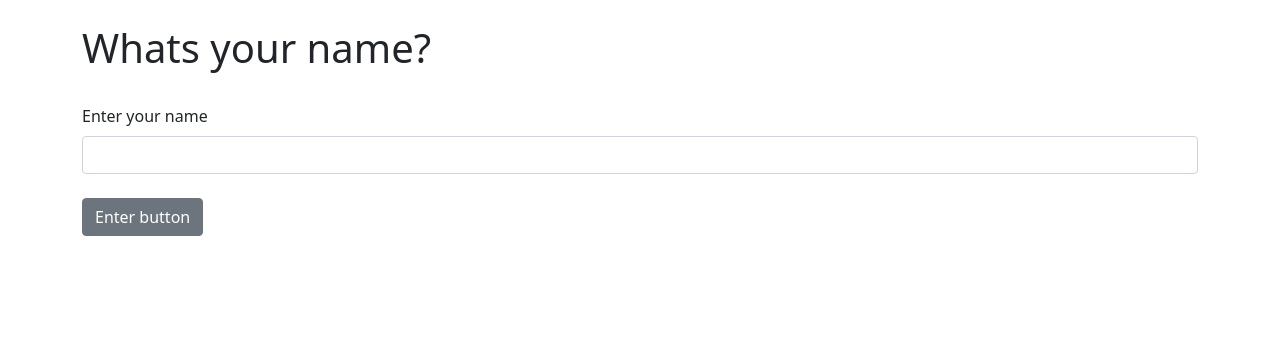
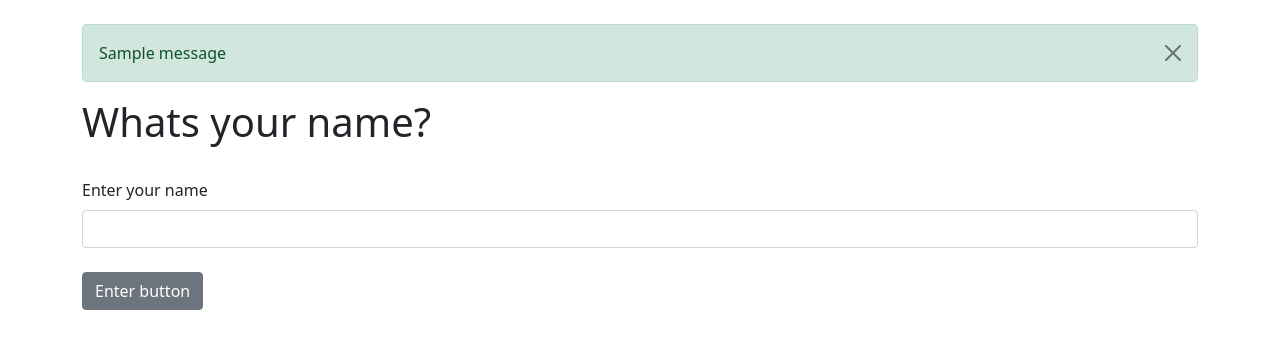
Before and after one commit to mathurk29/capstone_flask, a Flask app: page /name in a window 1280 px wide. Shown: the part 56-405 px from the top of the page. Run offline with Flask 2, Linux system fonts and the light colour scheme; one stand-in notice (Sample message) is shown.

Commit message:
added flash #6

```diff
--- a/app.py
+++ b/app.py
@@ -1,13 +1,13 @@
-from flask import Flask, app, render_template
+from flask import Flask, app, render_template, flash
 
 # wtf is not flask specific - the following lib implements it
 from flask_wtf import FlaskForm
 from wtforms import StringField, SubmitField
 from wtforms.validators import DataRequired
-
+from flask import redirect, url_for, request
 # Create a Flask instance
 application = Flask(__name__)
-application.config['SECRET_KEY'] = "SOMEKEY"
+application.config['SECRET_KEY'] = "SOMEKEY" # for CRF tokens
 
 # Create a form class
 class NamerForm(FlaskForm):
@@ -43,4 +43,5 @@ def name():
     if form.validate_on_submit():
         name = form.name.data
         form.name.data=''
+        flash("Form sumitted successfully.")
     return render_template('name.html', name=name, form=form)
--- a/application.py
+++ b/application.py
@@ -1,4 +1,4 @@
-from flask import Flask, app, render_template
+from flask import Flask, app, render_template, flash
 
 # wtf is not flask specific - the following lib implements it
 from flask_wtf import FlaskForm
@@ -43,4 +43,5 @@ def name():
     if form.validate_on_submit():
         name = form.name.data
         form.name.data=''
+        flash("Form sumitted successfully.")
     return render_template('name.html', name=name, form=form)
--- a/templates/name.html
+++ b/templates/name.html
@@ -1,6 +1,18 @@
 {% extends 'base.html' %}
 
 {% block content %}
+
+    {% for message in get_flashed_messages() %}
+
+
+        <div class="alert alert-success alert-dismissible fade show" role="alert">
+            {{message}}
+        <button type="button" class="btn-close" data-bs-dismiss="alert" aria-label="Close"></button>
+      </div>
+
+
+    {% endfor %}
+
 
     {% if name %}
         <h1> Hello {{name}} !! </h1>
```
